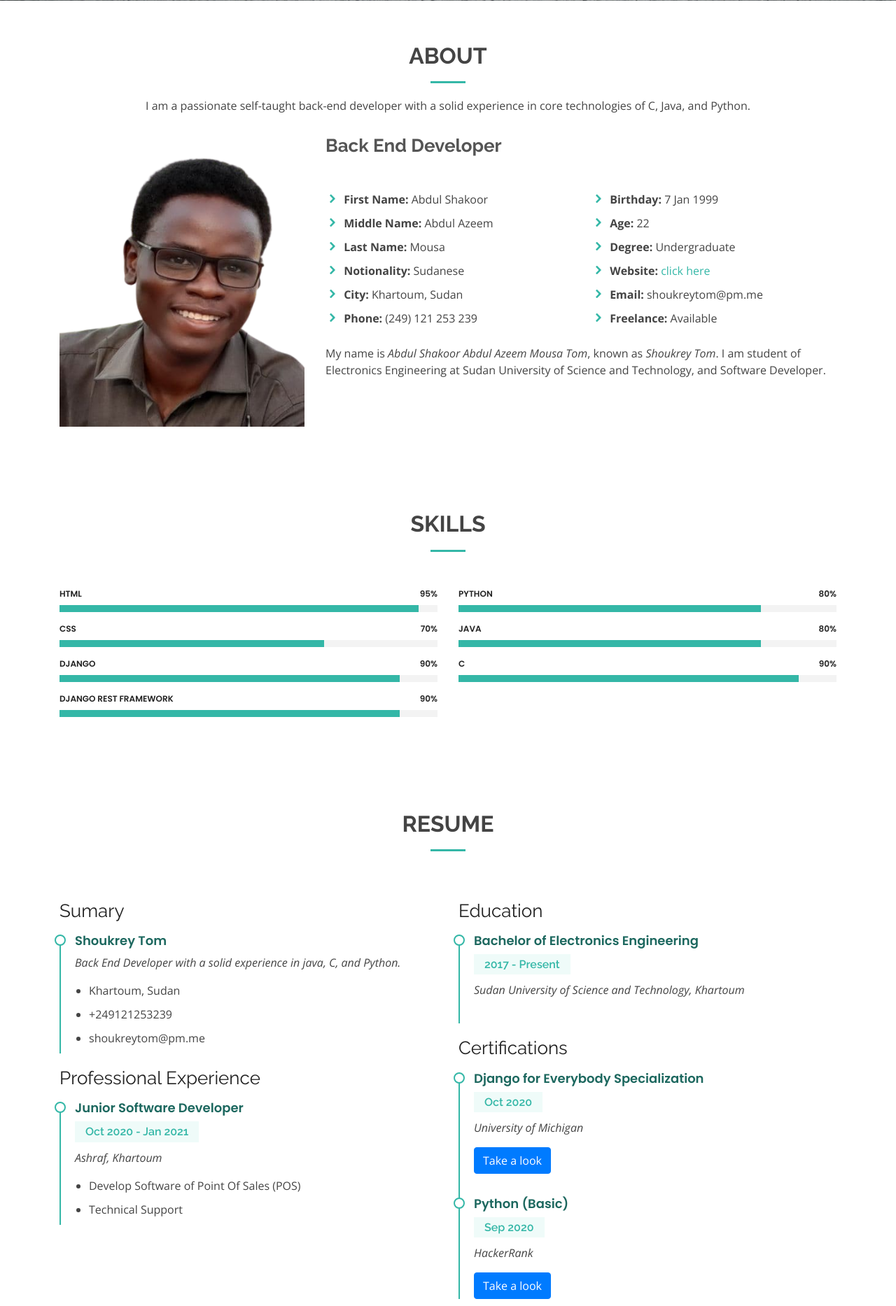
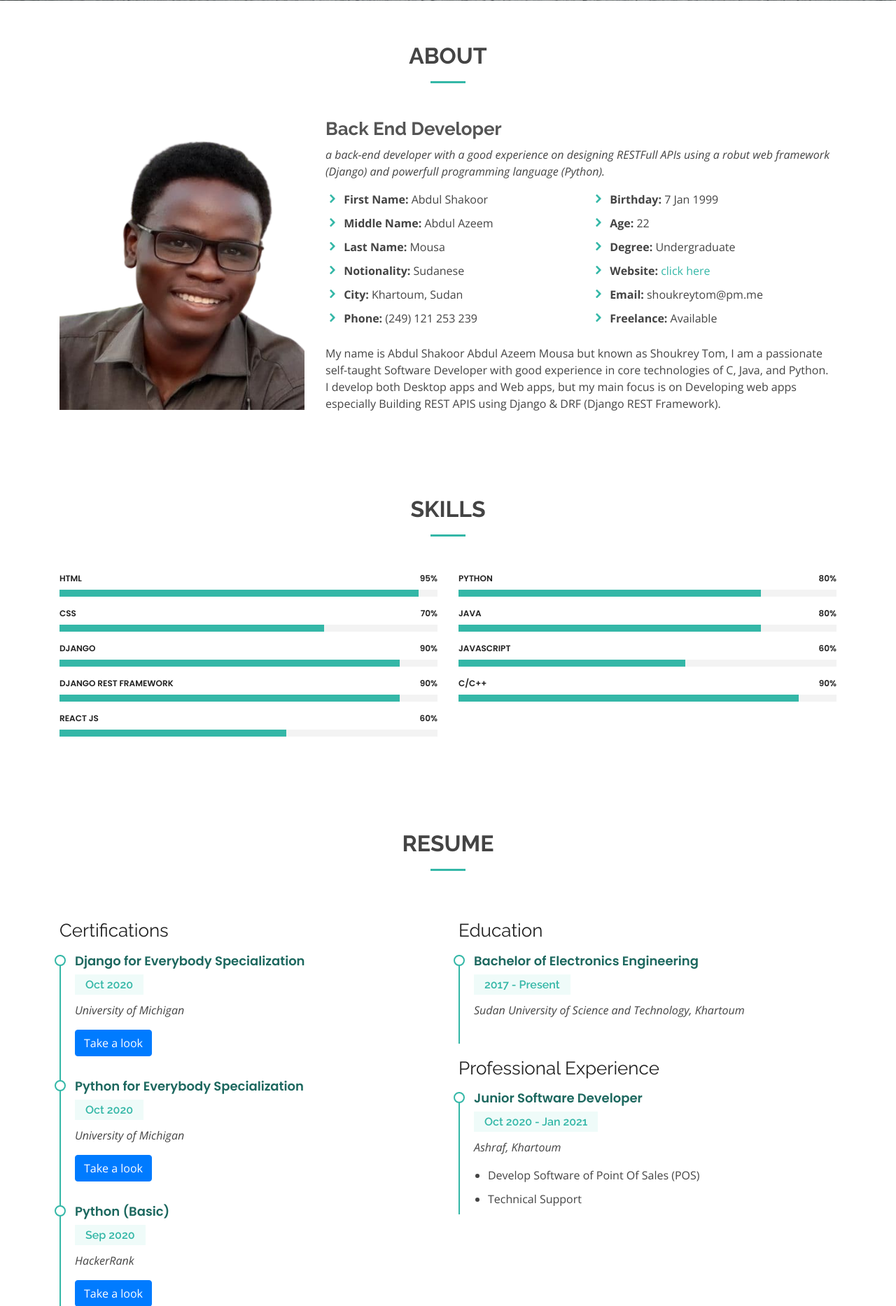
Before and after one commit to shoukreytom/personal-portfolio, a Django app: page / in a window 1280 px wide. Shown: the part 799-2666 px from the top of the page at 70% size. Run offline with Django 3.2, Linux system fonts and the light colour scheme; data that the repository does not hold is empty; some libraries are stand-ins or nearby versions.

Commit message:
update skill, add JavaScript and React

```diff
--- a/home/templates/home/index.html
+++ b/home/templates/home/index.html
@@ -58,10 +58,10 @@
       </nav><!-- .nav-menu -->
 
       <div class="header-social-links">
-        <a href="https://twitter.com/abdulshak1999/" class="twitter" target="_blank"><i class="icofont-twitter"></i>Twitter</a>
-        <a href="https://fiverr.com/abdulshak1999/" class="fiverr" target="_blank"><i class="fa fa-fonticons"></i>Fiverr</a>
-        <a href="https://github.com/abdulshak1999/" class="github" target="_blank"><i class="icofont-github"></i>Github</a>
-        <a href="https://linkedin.com/in/abdulshak1999/" class="linkedin" target="_blank"><i class="icofont-linkedin"></i></i>LinkedIn</a>
+        <a href="https://twitter.com/shoukreytom/" class="twitter" target="_blank"><i class="icofont-twitter"></i>Twitter</a>
+        <a href="https://facebook.com/shoukreytom/" class="facebook" target="_blank"><i class="fa fa-facebook"></i>Facebook</a>
+        <a href="https://github.com/shoukreytom/" class="github" target="_blank"><i class="icofont-github"></i>Github</a>
+        <a href="https://linkedin.com/in/shoukreytom/" class="linkedin" target="_blank"><i class="icofont-linkedin"></i></i>LinkedIn</a>
       </div>
 
     </div>
@@ -83,7 +83,6 @@
 
       <div class="section-title">
         <h2>About</h2>
-        <p>I am a passionate self-taught back-end developer with a solid experience in core technologies of C, Java, and Python.</p>
       </div>
 
       <div class="row">
@@ -93,6 +92,7 @@
         <div class="col-lg-8 pt-4 pt-lg-0 content">
           <h3>Back End Developer</h3>
           <p class="font-italic">
+            a back-end developer with a good experience on designing RESTFull APIs using a robut web framework (Django) and powerfull programming language (Python).
             <br>
           </p>
           <div class="row">
@@ -118,7 +118,8 @@
             </div>
           </div>
           <p>
-            My name is <em>Abdul Shakoor Abdul Azeem Mousa Tom</em>, known as <em>Shoukrey Tom</em>. I am student of Electronics Engineering at Sudan University of Science and Technology, and Software Developer.
+            My name is Abdul Shakoor Abdul Azeem Mousa but known as Shoukrey Tom, I am a passionate self-taught Software Developer with good experience in core technologies of C, Java, and Python.<br/>
+            I develop both Desktop apps and Web apps, but my main focus is on Developing web apps especially Building REST APIS using Django & DRF (Django REST Framework).
           </p>
         </div>
       </div>
@@ -167,6 +168,13 @@
             </div>
           </div>
 
+          <div class="progress">
+            <span class="skill">React JS <i class="val">60%</i></span>
+            <div class="progress-bar-wrap">
+              <div class="progress-bar" role="progressbar" aria-valuenow="60" aria-valuemin="0" aria-valuemax="100"></div>
+            </div>
+          </div>
+
         </div>
 
         <div class="col-lg-6">
@@ -186,7 +194,14 @@
           </div>
 
           <div class="progress">
-            <span class="skill">C <i class="val">90%</i></span>
+            <span class="skill">JavaScript <i class="val">60%</i></span>
+            <div class="progress-bar-wrap">
+              <div class="progress-bar" role="progressbar" aria-valuenow="60" aria-valuemin="0" aria-valuemax="100"></div>
+            </div>
+          </div>
+
+          <div class="progress">
+            <span class="skill">C/C++ <i class="val">90%</i></span>
             <div class="progress-bar-wrap">
               <div class="progress-bar" role="progressbar" aria-valuenow="90" aria-valuemin="0" aria-valuemax="100"></div>
             </div>
@@ -210,17 +225,41 @@
 
       <div class="row">
         <div class="col-lg-6">
-          <h3 class="resume-title">Sumary</h3>
-          <div class="resume-item pb-0">
-            <h4>Shoukrey Tom</h4>
-            <p><em>Back End Developer with a solid experience in java, C, and Python.</em></p>
+          <h3 class="resume-title">Certifications</h3>
+          <div class="resume-item">
+            <h4>Django for Everybody Specialization</h4>
+            <h5>Oct 2020</h5>
+            <p><em>University of Michigan</em></p>
             <p>
-            <ul>
-              <li>Khartoum, Sudan</li>
-              <li>+249121253239</li>
-              <li>shoukreytom@pm.me</li>
-            </ul>
+              <a href="https://www.coursera.org/account/accomplishments/specialization/certificate/H5KRF73KVRZM" class="btn btn-primary" target="_blank">Take a look</a>
             </p>
+          </div>
+
+          <div class="resume-item">
+            <h4>Python for Everybody Specialization</h4>
+            <h5>Oct 2020</h5>
+            <p><em>University of Michigan</em></p>
+            <p>
+              <a href="https://www.coursera.org/account/accomplishments/specialization/certificate/6XV5W6KPC3KV" class="btn btn-primary" target="_blank">Take a look</a>
+            </p>
+          </div>
+
+          <div class="resume-item">
+            <h4>Python (Basic)</h4>
+            <h5>Sep 2020</h5>
+            <p><em>HackerRank</em></p>
+            <p>
+              <a href="https://www.hackerrank.com/certificates/594274787193/" class="btn btn-primary" target="_blank">Take a look</a>
+            </p>
+          </div>
+
+        </div>
+        <div class="col-lg-6">
+          <h3 class="resume-title">Education</h3>
+          <div class="resume-item">
+            <h4>Bachelor of Electronics Engineering</h4>
+            <h5>2017 - Present</h5>
+            <p><em>Sudan University of Science and Technology, Khartoum</em></p>
           </div>
 
           <h3 class="resume-title">Professional Experience</h3>
@@ -235,34 +274,6 @@
             </ul>
             </p>
           </div>
-        </div>
-        <div class="col-lg-6">
-          <h3 class="resume-title">Education</h3>
-          <div class="resume-item">
-            <h4>Bachelor of Electronics Engineering</h4>
-            <h5>2017 - Present</h5>
-            <p><em>Sudan University of Science and Technology, Khartoum</em></p>
-          </div>
-
-          <h3 class="resume-title">Certifications</h3>
-          <div class="resume-item">
-            <h4>Django for Everybody Specialization</h4>
-            <h5>Oct 2020</h5>
-            <p><em>University of Michigan</em></p>
-            <p>
-              <a href="https://coursera.org/verify/specialization/H5KRF73KVRZM" class="btn btn-primary" target="_blank">Take a look</a>
-            </p>
-          </div>
-
-          <div class="resume-item">
-            <h4>Python (Basic)</h4>
-            <h5>Sep 2020</h5>
-            <p><em>HackerRank</em></p>
-            <p>
-              <a href="https://www.hackerrank.com/certificates/594274787193/" class="btn btn-primary" target="_blank">Take a look</a>
-            </p>
-          </div>
-
         </div>
       </div>
 
```
Also changed, not shown: 2 other files.
